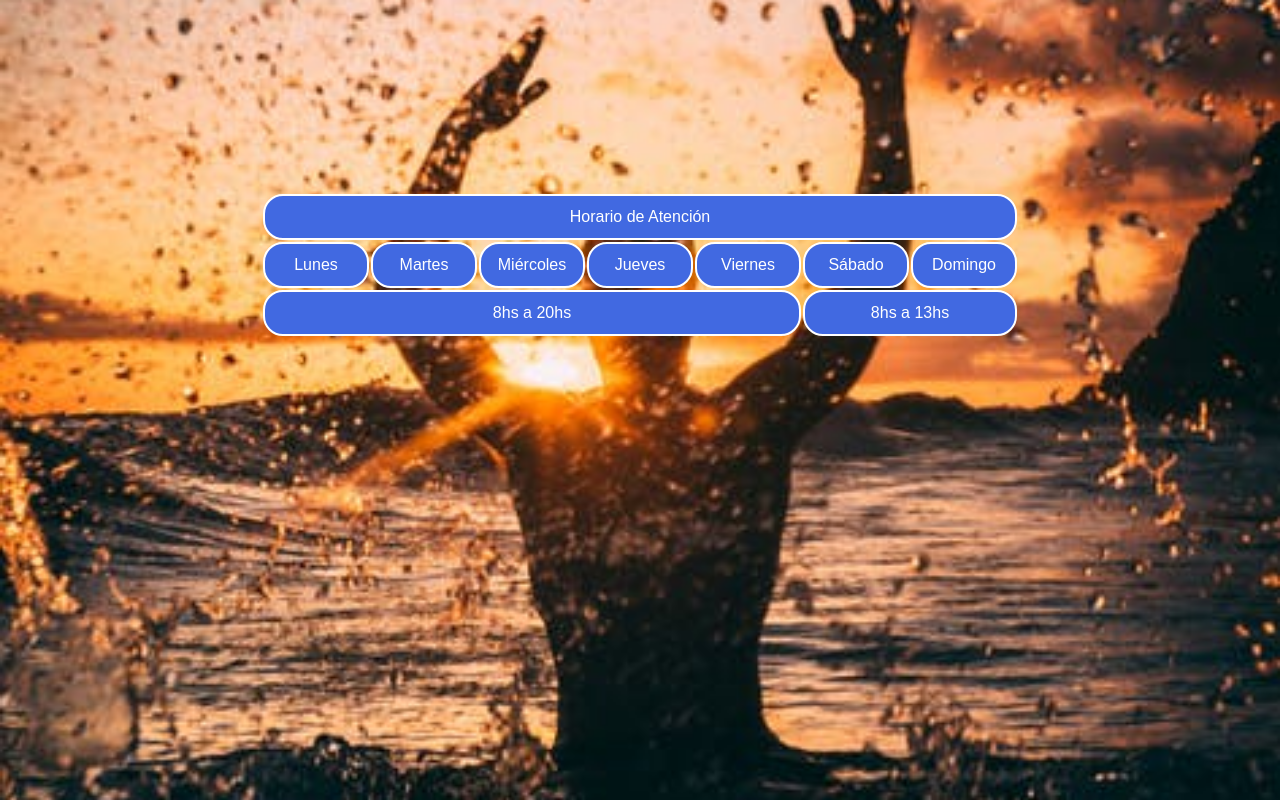
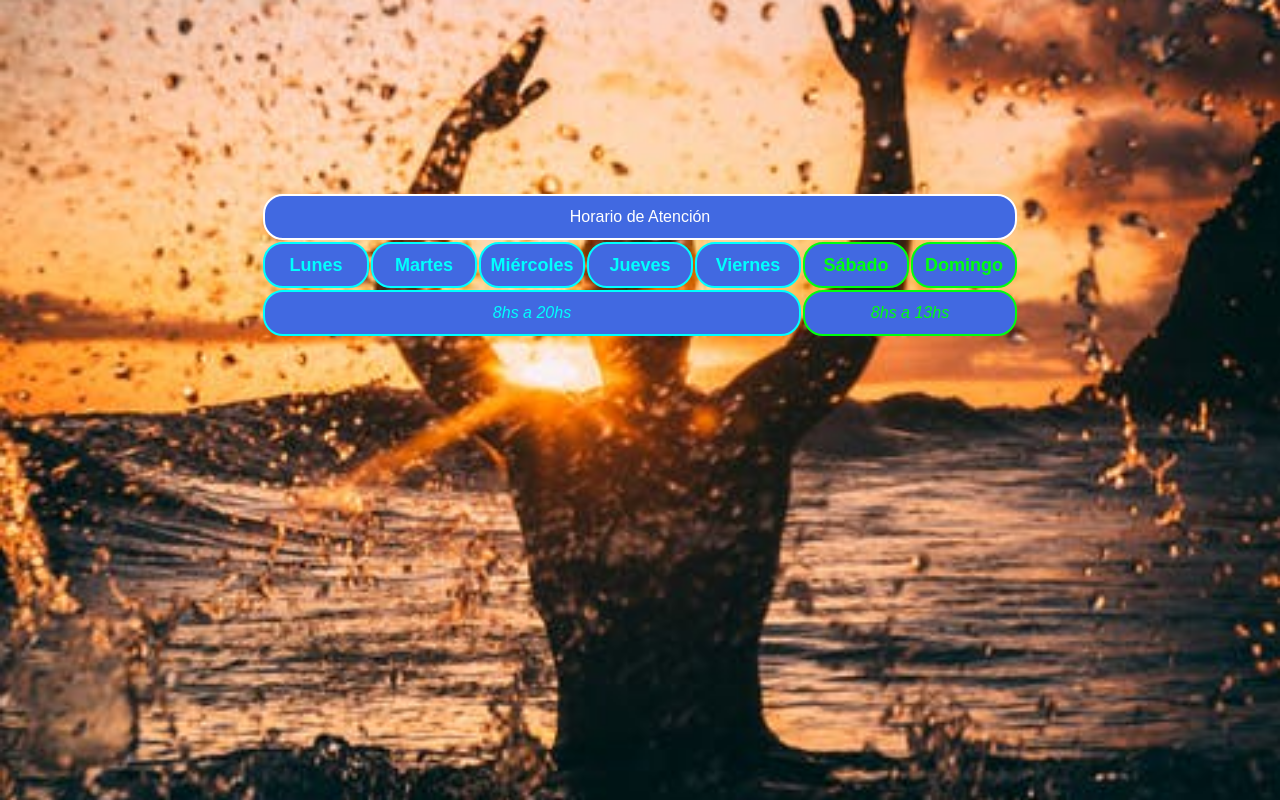
Before and after one commit to 28999Mariana/navTable, a plain HTML site: page horario.html in a window 1280 px wide. Drawn offline with Linux system fonts and the light colour scheme.

Commit message:
Add files via upload

```diff
--- a/horario.html
+++ b/horario.html
@@ -13,22 +13,22 @@
             <td colspan="7">Horario de Atención</td>
 
         </tr>
-        <tr>
-        <td>Lunes</td>
-        <td>Martes</td>
-        <td>Miércoles</td>
-        <td>Jueves</td>
-        <td>Viernes</td>
-        <td>Sábado</td>
-        <td>Domingo</td>
+        <tr  style="font-size: 18px;">
+        <td style="color:aqua"><b>Lunes</b></td>
+        <td style="color:aqua"><b>Martes</b></td>
+        <td style="color:aqua"><b>Miércoles</b></td>
+        <td style="color:aqua"><b>Jueves</b></td>
+        <td style="color:aqua"><b>Viernes</b></td>
+        <td style="color:rgb(0, 255, 13)"><b>Sábado</b></td>
+        <td style="color:rgb(0, 255, 13)"><b>Domingo</b></td>
         </tr>
 
         <tr>
-            <td colspan="5">8hs a 20hs</td>
+            <td  style="color:aqua" colspan="5"><i>8hs a 20hs</i></td>
 
 
 
-            <td colspan="6,7">8hs a 13hs</td>
+            <td style="color:rgb(0, 255, 13)" colspan="6,7"><i>8hs a 13hs</i></td>
         </tr>
 
     </table>
```
